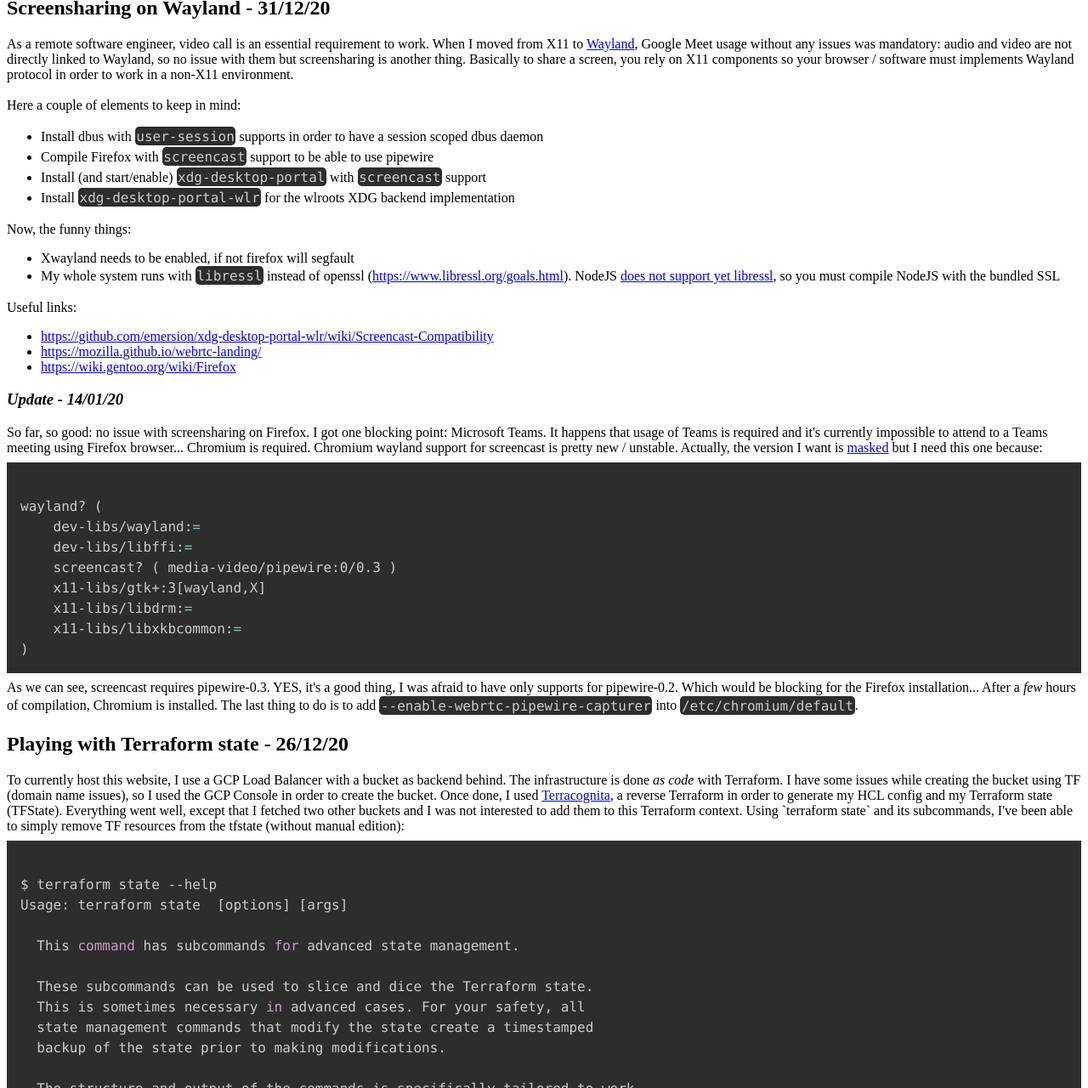
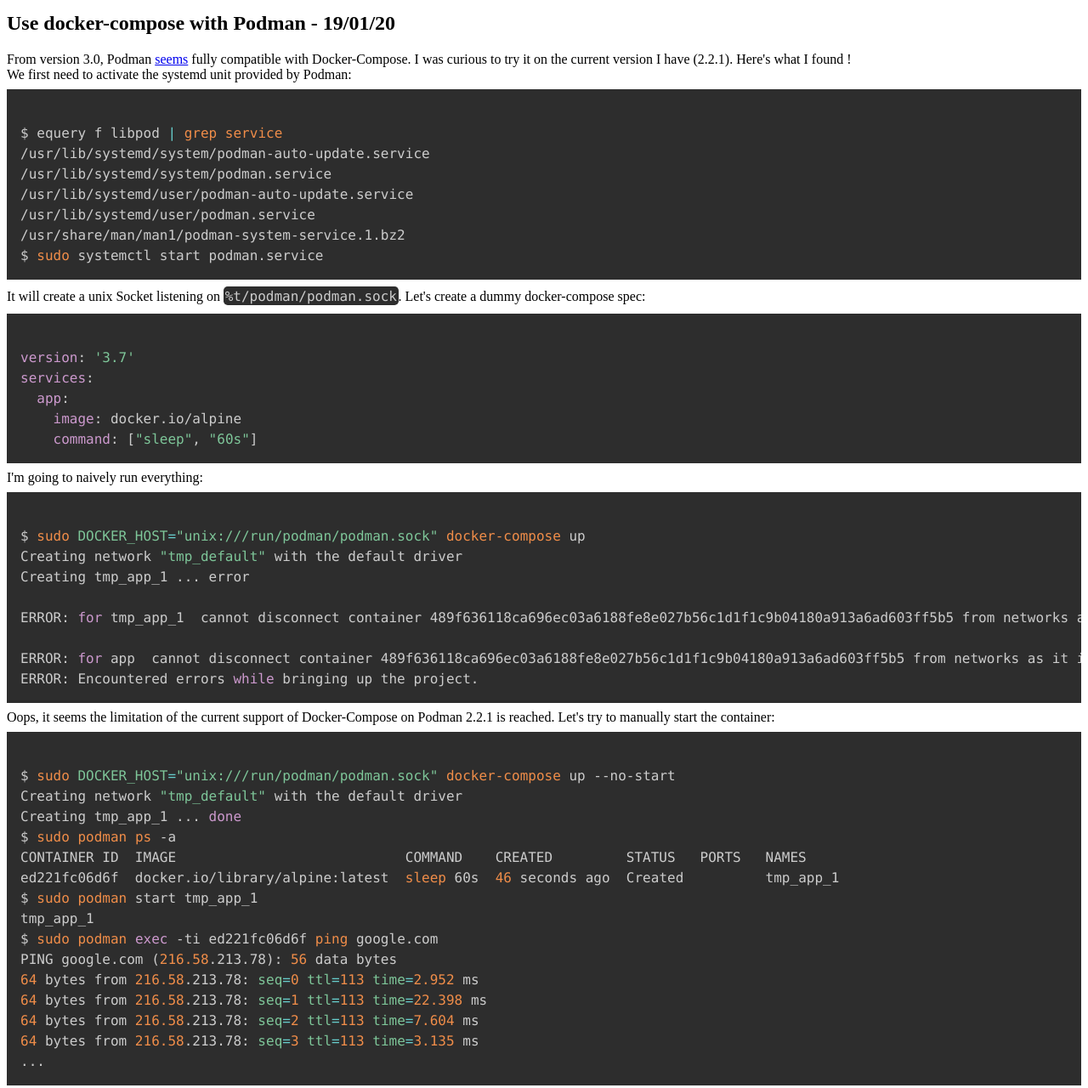
Before and after one commit to tormath1/website, a plain HTML site: page static/index.html in a window 1280 px wide. Shown: the part 236-1516 px from the top of the page at 85% size. Drawn offline with nearby package versions, Linux system fonts and the light colour scheme.

Commit message:
static: add podman / docker-compose compatibility

```diff
--- a/static/index.html
+++ b/static/index.html
@@ -16,6 +16,7 @@
 <ul>
   <li><a href="#blog">Blog</a></li>
   <ul>
+    <li><a href="#use-docker-compose-with-podman">Use docker-compose with Podman</a></li>
     <li><a href="#screensharing-on-wayland">Screensharing on Wayland</a></li>
     <li><a href="#playing-with-terraform-state">Playing with Terraform State</a></li>
   </ul>
@@ -23,6 +24,68 @@
 </ul>
 
 <h1 id="blog">Blog</h1>
+
+<h2 id="use-docker-compose-with-podman">Use docker-compose with Podman - 19/01/20</h2>
+
+From version 3.0, Podman <a href="https://www.redhat.com/sysadmin/podman-docker-compose">seems</a> fully compatible with Docker-Compose. I was curious to try it on the current version I have (2.2.1). Here's what I found !
+<br>
+We first need to activate the systemd unit provided by Podman:
+<pre><code class="language-bash">
+$ equery f libpod | grep service
+/usr/lib/systemd/system/podman-auto-update.service
+/usr/lib/systemd/system/podman.service
+/usr/lib/systemd/user/podman-auto-update.service
+/usr/lib/systemd/user/podman.service
+/usr/share/man/man1/podman-system-service.1.bz2
+$ sudo systemctl start podman.service
+</code></pre>
+
+It will create a unix Socket listening on <code class="language-none">%t/podman/podman.sock</code>.
+
+Let's create a dummy docker-compose spec:
+
+<pre><code class="language-yaml">
+version: '3.7'
+services:
+  app:
+    image: docker.io/alpine
+    command: ["sleep", "60s"]
+</code></pre>
+
+I'm going to naively run everything:
+
+<pre><code class="language-bash">
+$ sudo DOCKER_HOST="unix:///run/podman/podman.sock" docker-compose up
+Creating network "tmp_default" with the default driver
+Creating tmp_app_1 ... error
+
+ERROR: for tmp_app_1  cannot disconnect container 489f636118ca696ec03a6188fe8e027b56c1d1f1c9b04180a913a6ad603ff5b5 from networks as it is not running: container state improper
+
+ERROR: for app  cannot disconnect container 489f636118ca696ec03a6188fe8e027b56c1d1f1c9b04180a913a6ad603ff5b5 from networks as it is not running: container state improper
+ERROR: Encountered errors while bringing up the project.
+</code></pre>
+
+Oops, it seems the limitation of the current support of Docker-Compose on Podman 2.2.1 is reached. Let's try to manually start the container:
+
+<pre><code class="language-bash">
+$ sudo DOCKER_HOST="unix:///run/podman/podman.sock" docker-compose up --no-start
+Creating network "tmp_default" with the default driver
+Creating tmp_app_1 ... done
+$ sudo podman ps -a
+CONTAINER ID  IMAGE                            COMMAND    CREATED         STATUS   PORTS   NAMES
+ed221fc06d6f  docker.io/library/alpine:latest  sleep 60s  46 seconds ago  Created          tmp_app_1
+$ sudo podman start tmp_app_1
+tmp_app_1
+$ sudo podman exec -ti ed221fc06d6f ping google.com
+PING google.com (216.58.213.78): 56 data bytes
+64 bytes from 216.58.213.78: seq=0 ttl=113 time=2.952 ms
+64 bytes from 216.58.213.78: seq=1 ttl=113 time=22.398 ms
+64 bytes from 216.58.213.78: seq=2 ttl=113 time=7.604 ms
+64 bytes from 216.58.213.78: seq=3 ttl=113 time=3.135 ms
+...
+</code></pre>
+
+It works fine with the needs I have. It's enough to wait for the official release of Podman 3.0.0 on Gentoo !
 
 <h2 id="screensharing-on-wayland">Screensharing on Wayland - 31/12/20</h2>
 
```
